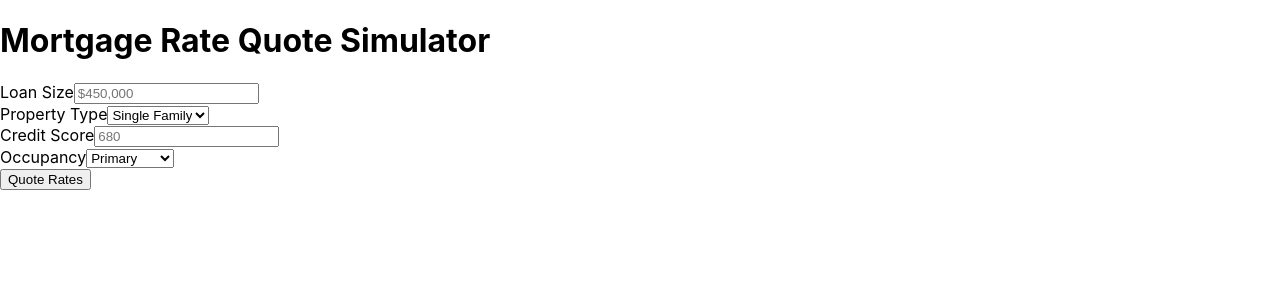
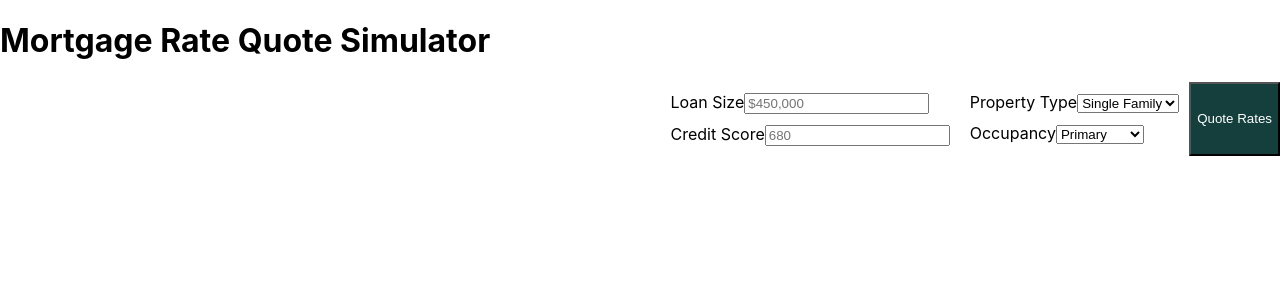
Before and after one commit to Kayla-SA-W/MortgageRateQuotes, a React (Create React App) app: page / in a window 1280 px wide. Shown: the top 300 px of the page. Built offline with nearby package versions, Linux system fonts and the light colour scheme.

Commit message:
Update app.js
-- add lenderGenerate to app.js to render on page load
-- switch order of input on lender form.

```diff
--- a/src/App.css
+++ b/src/App.css
@@ -1,38 +1,17 @@
-.App {
-  text-align: center;
-}
+.form-group {
+   margin: 10px;
+ }
 
-.App-logo {
-  height: 40vmin;
-  pointer-events: none;
-}
+ .lenderForm{
+   display: flex;
+   justify-content: flex-end;
+ }
 
-@media (prefers-reduced-motion: no-preference) {
-  .App-logo {
-    animation: App-logo-spin infinite 20s linear;
-  }
-}
+ .lenderForm:last-child {
+   flex-wrap: wrap;
+ }
 
-.App-header {
-  background-color: #282c34;
-  min-height: 100vh;
-  display: flex;
-  flex-direction: column;
-  align-items: center;
-  justify-content: center;
-  font-size: calc(10px + 2vmin);
+.showQuotes {
+  background-color: #143f3d;
   color: white;
 }
-
-.App-link {
-  color: #61dafb;
-}
-
-@keyframes App-logo-spin {
-  from {
-    transform: rotate(0deg);
-  }
-  to {
-    transform: rotate(360deg);
-  }
-}
--- a/src/lenderForm.js
+++ b/src/lenderForm.js
@@ -1,13 +1,12 @@
 import React from 'react'
 
 import Form from 'react-bootstrap/Form'
-
 // form to be generated on lenderGenerate
 
 const LenderForm = ({ lender, handleSubmit, handleChange, cancelPath }) => (
-  <div className='row'>
       <div className="col-sm-10 cold-md-8 mx-auto mt-5">
-        <Form onSubmit={handleSubmit}>
+        <Form className= 'lenderForm' onSubmit={handleSubmit}>
+        <Form.Row className='loanFormRow'>
             <Form.Group controlId='loan size'>
               <Form.Label>Loan Size</Form.Label>
               <input
@@ -19,6 +18,17 @@ const LenderForm = ({ lender, handleSubmit, handleChange, cancelPath }) => (
               />
             </Form.Group>
 
+            <Form.Group controlId='credit score'>
+              <Form.Label>Credit Score</Form.Label>
+              <input
+                placeholder="680"
+                value={lender.creditScore}
+                name="creditScore"
+                onChange={handleChange}
+              />
+            </Form.Group>
+          </Form.Row>
+          <Form.Row className='loanFormRow'>
           <Form.Group controlId='property type'>
             <Form.Label>Property Type</Form.Label>
             <Form.Control as="select"
@@ -35,16 +45,6 @@ const LenderForm = ({ lender, handleSubmit, handleChange, cancelPath }) => (
             </Form.Control>
           </Form.Group>
 
-          <Form.Group controlId='credit scor'>
-            <Form.Label>Credit Score</Form.Label>
-            <input
-              placeholder="680"
-              value={lender.creditScore}
-              name="creditScore"
-              onChange={handleChange}
-            />
-          </Form.Group>
-
             <Form.Group controlId='occupancy'>
               <Form.Label>Occupancy</Form.Label>
               <Form.Control as="select"
@@ -59,10 +59,9 @@ const LenderForm = ({ lender, handleSubmit, handleChange, cancelPath }) => (
               <option>Investment</option>
             </Form.Control>
             </Form.Group>
-
+          </Form.Row>
             <button className='showQuotes' type="button">Quote Rates</button>
         </Form>
       </div>
-    </div>
 )
 export default LenderForm
```
Lines whose indentation alone changed are shown as unchanged.
